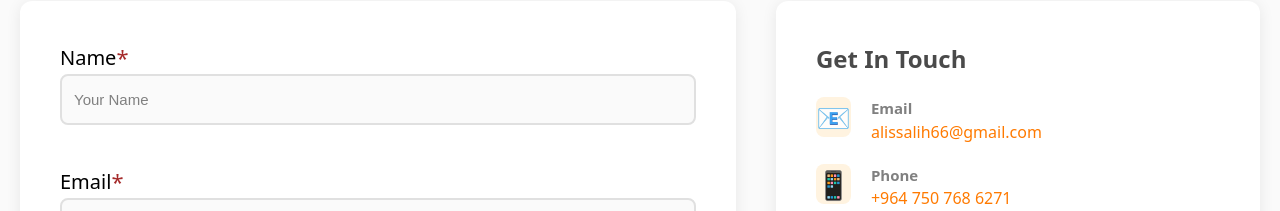
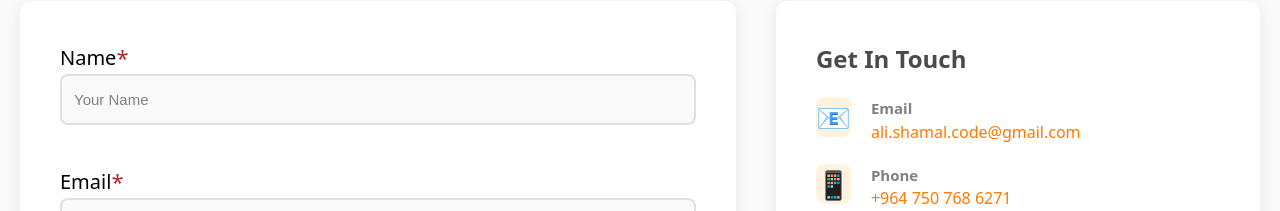
Before and after one commit to AliShSalih9/AliShamal-Portfolio, a React (Vite) app: page / in a window 1280 px wide. Shown: the part 7120-7331 px from the top of the page. Built offline with nearby package versions, Linux system fonts and the light colour scheme.

Commit message:
Update data

```diff
--- a/src/contact.tsx
+++ b/src/contact.tsx
@@ -126,7 +126,7 @@ setLoading(false);
 </div>
 <div className="content-contact">
     <h5>Email</h5>
-    <a href='mailto:alissalih66@gmail.com?subject=Contact&body=Hello%20Ali%2C%20I%20want%20to%20message%20you'>alissalih66@gmail.com</a>
+    <a href='mailto:ali.shamal.code@gmail.com?subject=Contact&body=Hello%20Ali%2C%20I%20want%20to%20message%20you'>ali.shamal.code@gmail.com</a>
 </div>
 
 </div>
```
